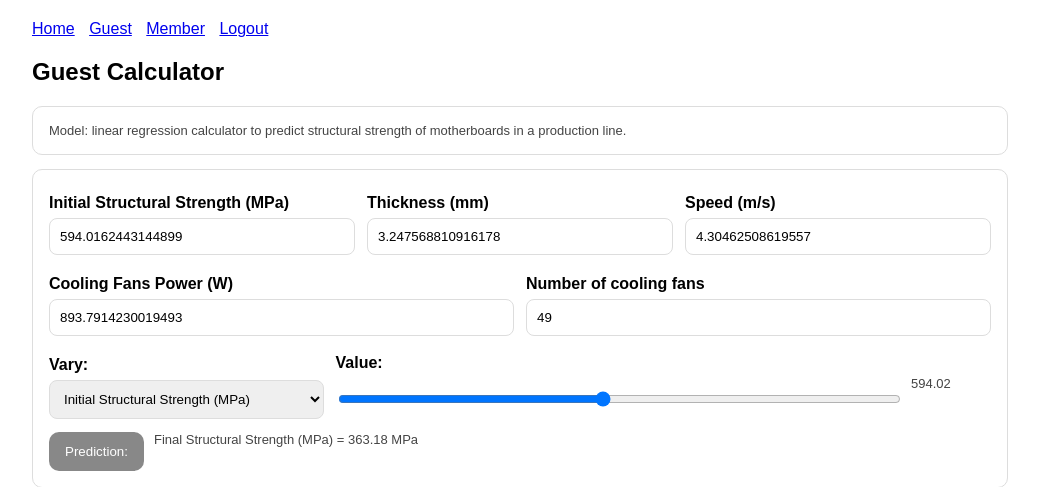
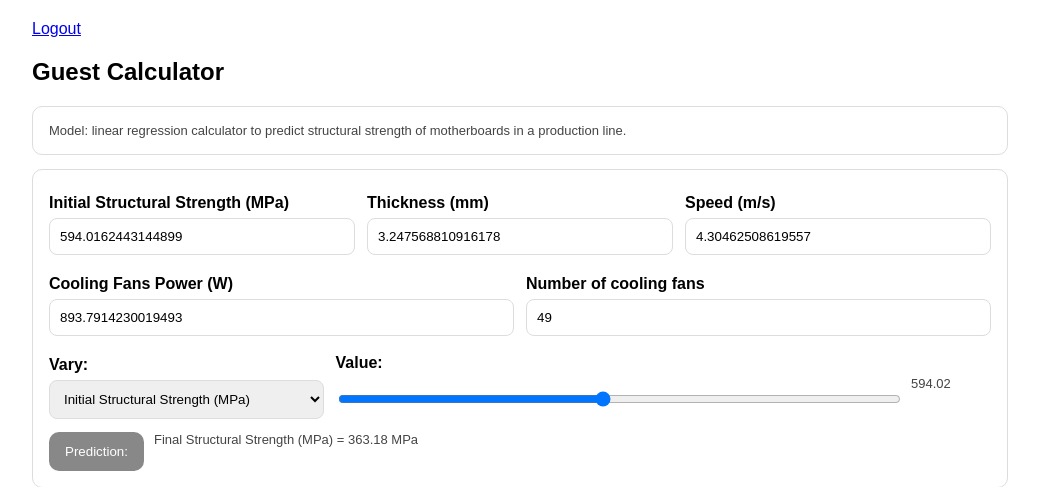
Before and after one commit to sm127-stack/calc, a Flask app: page /guest in a window 1280 px wide. Shown: the top 487 px of the page, without its empty margins (120-1159 px from the left). Run offline with Flask 3, Linux system fonts and the light colour scheme; the visitor is signed in with stand-in values (Sample User, id 1).

Commit message:
Update calculator.html

```diff
--- a/templates/calculator.html
+++ b/templates/calculator.html
@@ -27,11 +27,13 @@ button:disabled{opacity:0.5;cursor:not-allowed}
 <body>
 <div class="container">
   <div class="nav">
-    <a href="/">Home</a>
-    <a href="/guest">Guest</a>
     {% if session.get("user_name") %}
-      <a href="/member">Member</a>
+      <!-- Logged in: only Logout -->
       <a href="/logout">Logout</a>
+    {% else %}
+      <!-- Not logged in: normal navigation -->
+      <a href="/">Home</a>
+      <a href="/guest">Guest</a>
     {% endif %}
   </div>
 
```
